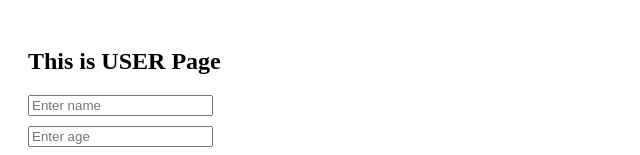
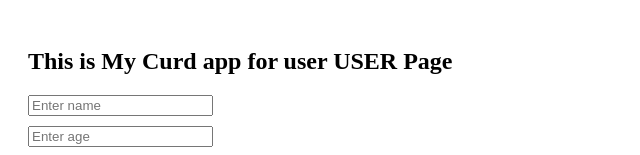
Before and after one commit to pramod-k-mahto/mern_docker, a React (Vite) app in the folder forntend/: page / in a window 1280 px wide. Shown: the top 155 px of the page, without its empty margins (0-640 px from the left). Built offline with nearby package versions, Linux system fonts and the light colour scheme; no server answers.

Commit message:
updated keys

```diff
--- a/forntend/src/App.jsx
+++ b/forntend/src/App.jsx
@@ -56,7 +56,7 @@ function App() {
 
   return (
     <div style={{ padding: "20px" }}>
-      <h2>This is USER Page </h2>
+      <h2>This is My Curd app for user  USER Page </h2>
 
       {/* FORM */}
       <form onSubmit={handleSubmit} style={{ marginTop: "20px" }}>
```
